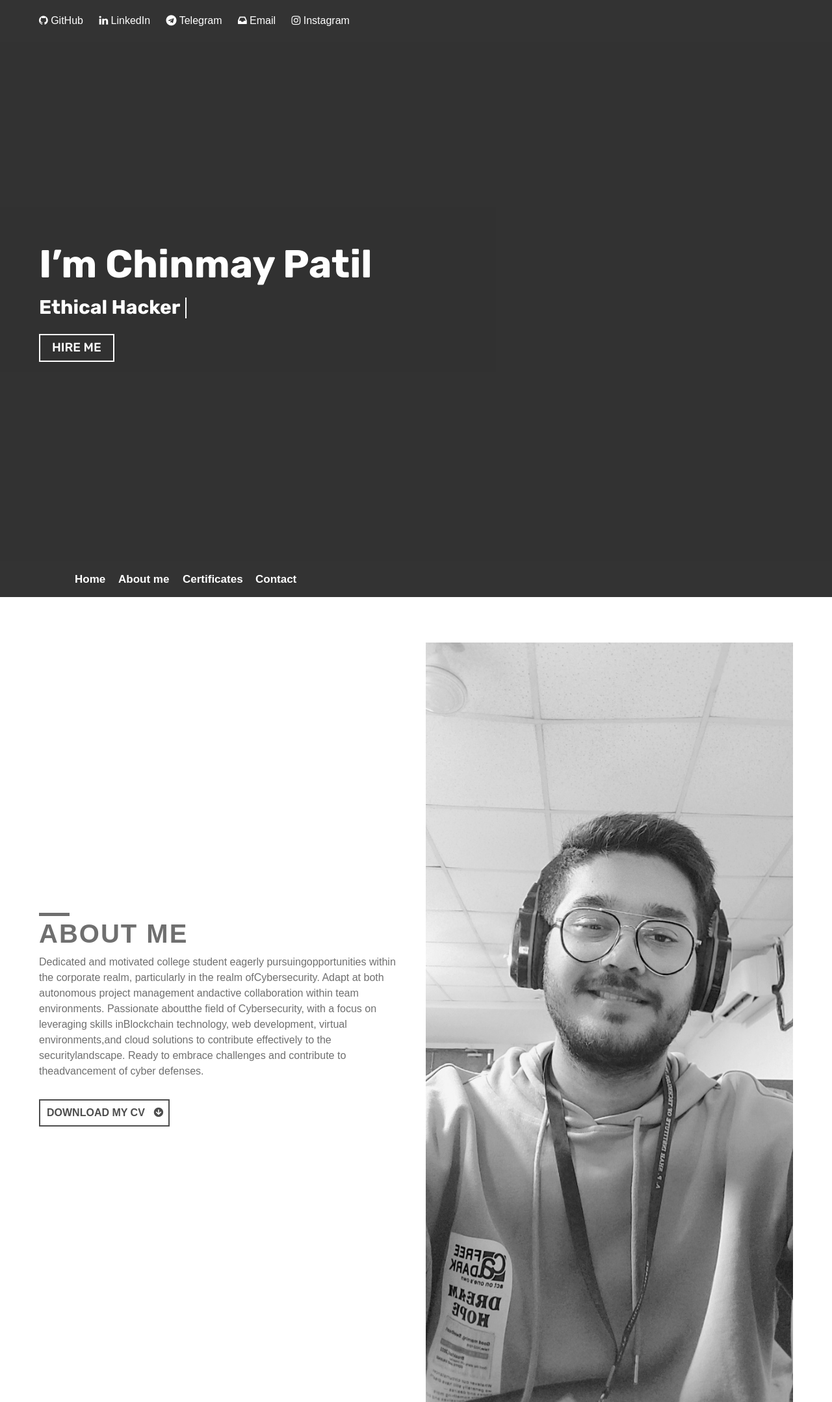
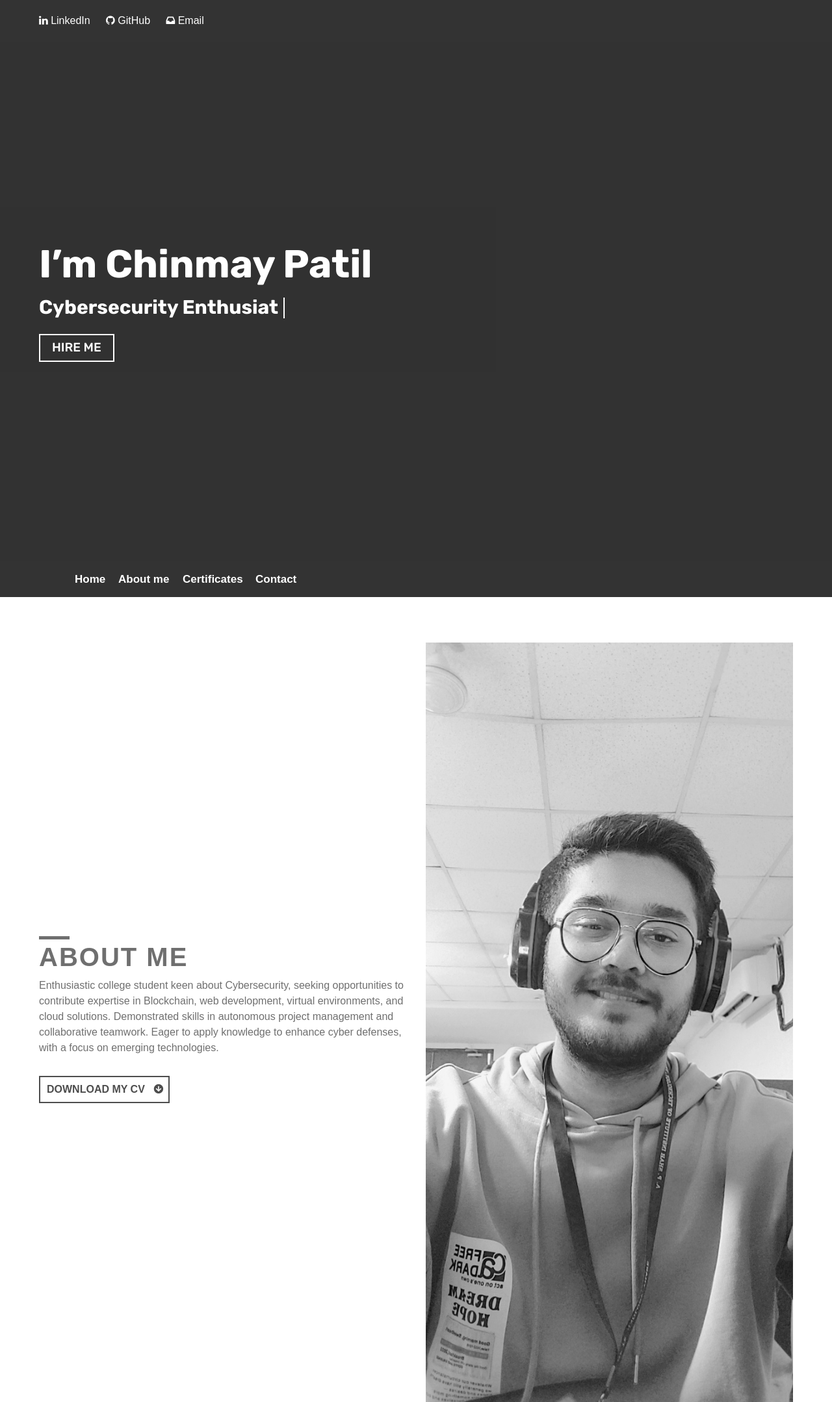
Before and after one commit to chinu8005/portfolio, a plain HTML site: page index.html in a window 1280 px wide. Shown: the top 2158 px of the page at 65% size. Drawn offline with Linux system fonts and the light colour scheme.

Commit message:
Update index.html

```diff
--- a/index.html
+++ b/index.html
@@ -76,11 +76,11 @@
         <div class="container">
             <div class="header-content">
                 <ul class="header-icons list-inline">
+                    <li><a target="_blank" href="https://www.linkedin.com/in/chinmay-patil-8005/"><i class="fa fa-linkedin"></i> LinkedIn</a></li>
                     <li><a target="_blank" href="https://github.com/chinu8005"><i class="fa fa-github"></i> GitHub</a></li>
-                    <li><a target="_blank" href="https://www.linkedin.com/in/chinmay-patil-8005/"><i class="fa fa-linkedin"></i> LinkedIn</a></li>
-                    <li><a target="_blank" href="https://t.me/chinu_8005"><i class="fa fa-telegram"></i> Telegram</a></li>
                     <li><a target="_blank" href="mailto:chinmayspatil@outlook.com"><i class="fa fa-inbox"></i> Email</a></li>
-                    <li><a target="_blank" href="https://www.instagram.com/_chinu_8005_/"><i class="fa fa-instagram"></i> Instagram</a></li>
+                    <!--<li><a target="_blank" href="https://t.me/chinu_8005"><i class="fa fa-telegram"></i> Telegram</a></li>-->
+                    <!--<li><a target="_blank" href="https://www.instagram.com/_chinu_8005_/"><i class="fa fa-instagram"></i> Instagram</a></li>-->
                 </ul>
             </div>
         </div>
@@ -98,7 +98,7 @@
 
                                     <b class="is-visible">Engineering Student</b>
 
-                                    <b>Ethical Hacker</b>
+                                    <b>Cybersecurity Enthusiat</b>
 
                                     <b>BlockChain Developer</b>
 
@@ -196,11 +196,11 @@
                     <div class="text-holder wow fadeInUp" data-wow-duration="1.5s">
                         <h1>ABOUT ME</h1>
                         <p>
-                            Dedicated and motivated college student eagerly pursuingopportunities within the corporate realm, particularly in the realm ofCybersecurity. Adapt at both autonomous project management andactive collaboration within team environments. Passionate aboutthe field of Cybersecurity, with a focus on leveraging skills inBlockchain technology, web development, virtual environments,and cloud solutions to contribute effectively to the securitylandscape. Ready to embrace challenges and contribute to theadvancement of cyber defenses.
+                            Enthusiastic college student keen about Cybersecurity, seeking opportunities to contribute expertise in Blockchain, web development, virtual environments, and cloud solutions. Demonstrated skills in autonomous project management and collaborative teamwork. Eager to apply knowledge to enhance cyber defenses, with a focus on emerging technologies.
                         </p>
 
 
-                        <a target="_blank" href="https://drive.google.com/file/d/1WwcGaYlNEM-CTiMtlC-Q-ul4R9dzyJ7O/view?usp=drive_link" target="_blank" class="download-cv hvr-icon-hang"> DOWNLOAD
+                        <a target="_blank" href="https://drive.google.com/file/d/13zuERDM1BFSKKwl2P8GHgB87NGvrqIcj/view?usp=sharing" target="_blank" class="download-cv hvr-icon-hang"> DOWNLOAD
                             MY
                             CV &nbsp; &nbsp; &nbsp;</a>
 
@@ -228,7 +228,7 @@
                                 <h4>Bachelor of Engineering in Computer Engineering</h4>
                                 <span>A. P. Shah Institute of Technology</span>
                                 <!-- <span>7.85 CGPA</span> -->
-                                <p>2021 - 2024</p>
+                                <p>2020 - 2024</p>
                             </div>
                         </li>
 
@@ -342,7 +342,7 @@
                 <div class="contact-holder col-lg-8 offset-lg-2 col-sm-8 offset-sm-2">
                     <h1 class="wow fadeInUp" data-wow-duration="1.5s">SAY HELLO!</h1>
                 <div>
-                    <iframe src="https://docs.google.com/forms/d/e/1FAIpQLSdqzBhe4vvcfMITchrndR0vUo6yBCfJ8HLNUBCc1riHhifgnA/viewform?embedded=true" width="700" height="1300" frameborder="0" marginheight="0" marginwidth="0">Loading…</iframe>
+                    <iframe src="https://docs.google.com/forms/d/e/1FAIpQLSdqzBhe4vvcfMITchrndR0vUo6yBCfJ8HLNUBCc1riHhifgnA/viewform?embedded=true" width="750" height="500" frameborder="0" marginheight="0" marginwidth="0">Loading…</iframe>
                 </div>
                 </div>
                 </div>
```
